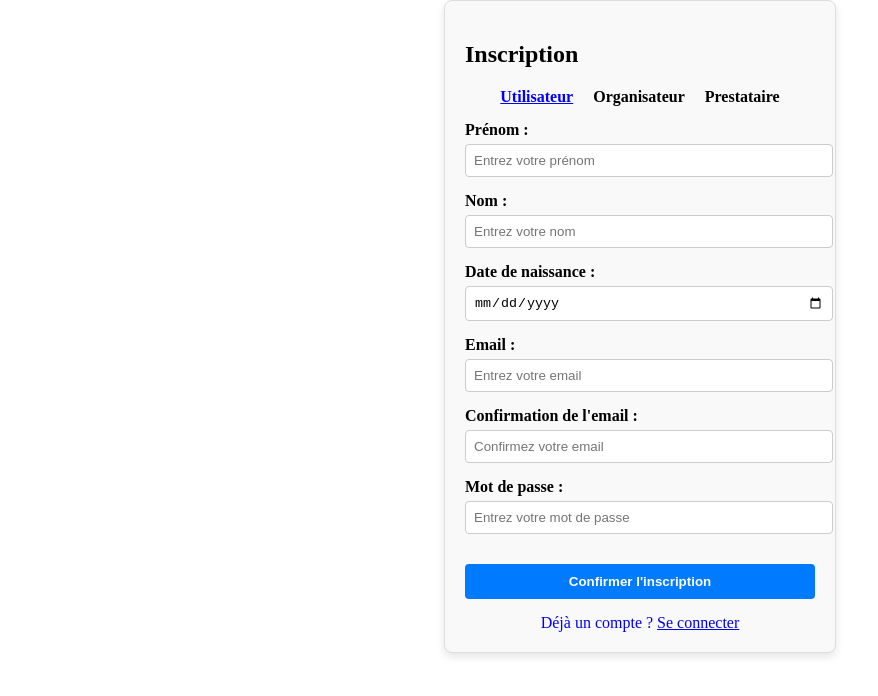
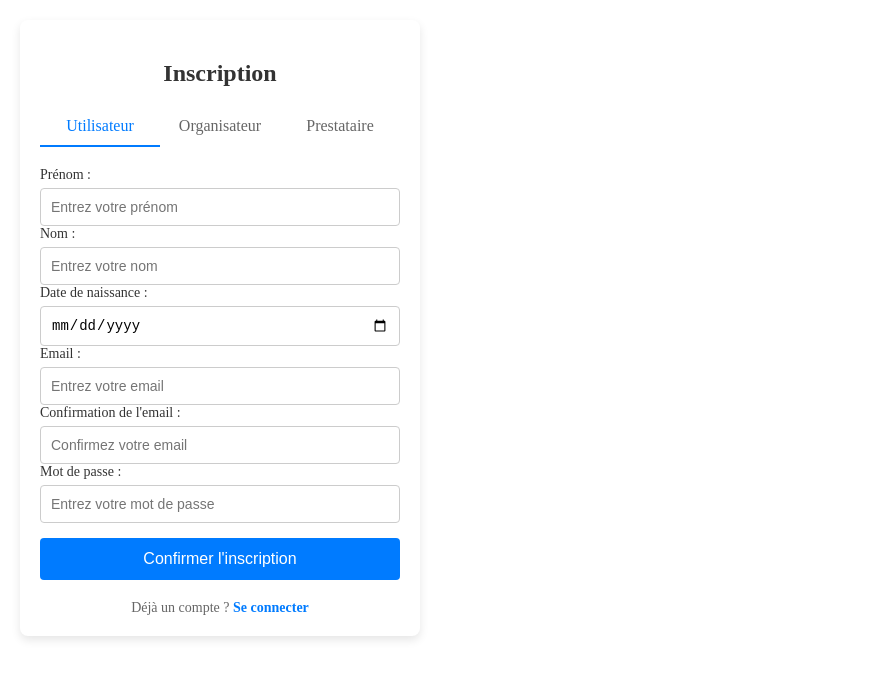
Before and after one commit to Zuuret/SAE-S3-S4_Creepy_Night, a Vue app: page /profil in a window 1280 px wide. Shown: the top 696 px of the page, without its empty margins (0-878 px from the left). Built offline with nearby package versions, Linux system fonts and the light colour scheme.

Commit message:
Création de profil css

```diff
--- a/src/router/index.js
+++ b/src/router/index.js
@@ -3,7 +3,6 @@ import VueRouter from 'vue-router';
 
 import HomeView from '../views/HomeView.vue';
 import CreationProfil from '../views/CreationProfil.vue';
-import ConnectionProfil from '../views/Login.vue'
 
 import ReservationConcertConfirmation from '../views/ReservationConcertConfirmation.vue';
 import ValidationReservation from '../views/ValidationReservation.vue';
@@ -44,7 +43,6 @@ Vue.use(VueRouter);
 const routes = [
   { path: '/', name: 'home', component: HomeView },
   { path: '/profil', name: 'profil', component: CreationProfil },
-  { path: '/login', name: 'login', component: ConnectionProfil},
   { path: '/concert/:id', name: 'reservationConcert', component: ReservationConcertConfirmation },
   { path: '/concert/:id/validate', name: 'validationConcert', component: ValidationReservation },
   { path: '/planning', name: 'Planning', component: ConcertPlanner},
--- a/src/views/Connexion.vue
+++ b/src/views/Connexion.vue
@@ -1,20 +1,35 @@
 <template>
   <div class="login-container">
+    <img src="@/assets/fond_login.png" class="background" alt="fond_login" />
     <div class="login-box">
+      <img src="@/assets/Scream_login.jpg" class="pdp" alt="pdp">
       <h2>Connexion</h2>
       <form @submit.prevent="submitLogin" class="login-form">
         <div class="form-group">
-            <label for="email">Email :</label>
-            <input type="email" v-model="email" id="email" placeholder="Entrez votre email" required>
+          <input
+              type="email"
+              v-model="email"
+              id="email"
+              placeholder="Entrez votre email"
+              required
+          />
         </div>
         <div class="form-group">
-            <label for="motDePasse">Mot de passe :</label>
-            <input type="password" v-model="motDePasse" id="motDePasse" placeholder="Entrez votre mot de passe" required>
+          <input
+              type="password"
+              v-model="motDePasse"
+              id="motDePasse"
+              placeholder="Entrez votre mot de passe"
+              required
+          />
         </div>
         <button type="submit" class="submit-button">Se connecter</button>
       </form>
       <div class="signup-link">
-          <span>Pas de compte ? <router-link to="/profil">S'inscrire</router-link></span>
+        <span>
+          Pas de compte ?
+          <router-link to="/profil">S'inscrire</router-link>
+        </span>
       </div>
       <div v-if="message" class="message">{{ message }}</div>
     </div>
@@ -22,94 +37,157 @@
 </template>
 
 <script>
-  import { utilisateurs, organisateurs } from '@/datasource/data.js';
+import { utilisateurs, organisateurs } from "@/datasource/data.js";
 
 export default {
   name: "PageConnexion",
   data: () => ({
-      email: '',
-      motDePasse: '',
-      message: ''
+    email: "",
+    motDePasse: "",
+    message: "",
   }),
   methods: {
     submitLogin() {
-        const user = utilisateurs.find(user => user.email === this.email && user.motDePasse === this.motDePasse);
-        const organisateur = organisateurs.find(org => org.email === this.email && org.motDePasse === this.motDePasse);
+      const user = utilisateurs.find(
+          (user) => user.email === this.email && user.motDePasse === this.motDePasse
+      );
+      const organisateur = organisateurs.find(
+          (org) =>
+              org.email === this.email && org.motDePasse === this.motDePasse
+      );
 
       if (user) {
         this.message = "Connexion réussie en tant qu'utilisateur !";
-          localStorage.setItem('utilisateurConnecte', JSON.stringify(user));
-          if (this.$route.path !== '/') {
-            this.$router.push({ path: '/' });
+        localStorage.setItem("utilisateurConnecte", JSON.stringify(user));
+        if (this.$route.path !== "/") {
+          this.$router.push({ path: "/" });
         }
       } else if (organisateur) {
         this.message = "Connexion réussie en tant qu'organisateur !";
-          localStorage.setItem('utilisateurConnecte', JSON.stringify(organisateur));
-          if (this.$route.path !== '/home-organisateur') {
-            this.$router.push({ path: '/home-organisateur' });
+        localStorage.setItem(
+            "utilisateurConnecte",
+            JSON.stringify(organisateur)
+        );
+        if (this.$route.path !== "/home-organisateur") {
+          this.$router.push({ path: "/home-organisateur" });
         }
       } else {
-          this.message = "Connexion impossible : l'email ou le mot de passe est incorrect.";
+        this.message =
+            "Connexion impossible : l'email ou le mot de passe est incorrect.";
       }
-      }
-    }
+    },
+  },
 };
 </script>
 
 <style scoped>
-  .login-container {
-    display: flex;
-    flex-direction: column;
-    align-items: center;
+@font-face {
+  font-family: 'whoAsksSatan';
+  src: url('@/assets/fonts/who asks satan.ttf') format('truetype');
+}
+.background {
+  position: fixed;
+  top: 0;
+  left: 0;
+  width: 100%;
+  height: 100%;
+  z-index: -1;
+  filter: brightness(0.8);
 }
 
+.login-container {
+  width: 100%;
+  position: fixed;
+  top: 200px;
+  right: 90px;
+  display: flex;
+  justify-content: flex-end;
+}
 .login-box {
-    width: 350px;
-    border: 1px solid #ddd;
-    border-radius: 8px;
-    padding: 20px;
-    box-shadow: 0px 4px 8px rgba(0, 0, 0, 0.1);
-    background-color: #f9f9f9;
+  width: 35%;
+  padding: 30px;
+  background-color: rgba(0, 0, 0, 0.6);
+  border: 2px solid black;
+  text-align: center;
+  position: relative;
 }
-
+.login-box .pdp {
+  top: -80px;
+  width: 25%;
+  height: 42%;
+  border-radius: 75px;
+  left: 50%;
+  transform: translateX(-50%);
+  position: absolute;
+}
+h2 {
+  font-size: 45px;
+  padding-top: 15px;
+  margin-bottom: 15px;
+  color: #ffffff;
+  font-family: 'Creepster', cursive;
+}
 .login-form {
   display: flex;
   flex-direction: column;
 }
-
 .form-group {
   margin-bottom: 15px;
 }
-
+input {
+  width: 95%;
+  padding: 10px;
+  border: 2px solid #000000;
+  border-radius: 25px;
+  font-size: 22px;
+  font-family: whoAsksSatan, serif;
+  outline: none;
+  background-color: rgba(128, 128, 128, 0.67);
+  color: white;
+}
+input::placeholder {
+  color: #ffffff;
+  font-family: whoAsksSatan,serif;
+  font-size: 22px;
+  opacity: 0.8;
+}
+input:focus {
+  border-color: #9f041c;
+  box-shadow: 0 0 5px rgb(255, 0, 40);
+}
+.signup-link {
+  margin-top: 10px;
+}
+.signup-link span {
+  color: #ffffff;
+  cursor: pointer;
+  font-family: 'Creepster', cursive;
+  font-size: 20px;
+}
 .submit-button {
-    margin-top: 15px;
+  width: 50%;
   padding: 10px;
-    background-color: #007bff;
+  background-color: #ff0027;
   color: white;
   font-weight: bold;
+  font-family: 'Creepster', cursive;
+  font-size: 25px;
   border: none;
-    border-radius: 4px;
+  border-bottom-left-radius: 15px;
+  border-bottom-right-radius: 15px;
   cursor: pointer;
+  position: absolute;
+  bottom: -51px;
+  left: 50%;
+  transform: translateX(-50%);
 }
-
 .submit-button:hover {
-    background-color: #0056b3;
+  background-color: #9f041c;
 }
-
-  .signup-link {
+.message {
   margin-top: 15px;
-    text-align: center;
-  }
-
-  .signup-link span {
-    color: blue;
-    cursor: pointer;
-  }
-
-  .message {
-    color: green;
-    font-weight: bold;
-    margin-top: 15px;
-    text-align: center;
+  font-size: 14px;
+  color: #28a745;
+  font-family: Creepster;
 }
 </style>
--- a/src/views/CreationProfil.vue
+++ b/src/views/CreationProfil.vue
@@ -198,95 +198,140 @@ export default {
 </script>
 
 <style scoped>
-input {
-  width: 100%;
-  padding: 10px;
-  border: 1px solid #ccc;
-  border-radius: 4px;
+/* Global Styles */
+body {
+  font-family: Arial, sans-serif;
+  margin: 0;
+  padding: 0;
+  background-color: #f9f9f9;
+  display: flex;
+  justify-content: center;
+  align-items: center;
+  min-height: 100vh;
 }
 
+/* Container for the form */
 .form-container {
+  width: 100%;
+  max-width: 400px;
+  margin: 20px;
+  background-color: #ffffff;
+  box-shadow: 0 4px 10px rgba(0, 0, 0, 0.1);
+  border-radius: 8px;
+  overflow: hidden;
+}
+
+.form-box {
+  padding: 20px;
+}
+
+h2 {
+  font-size: 24px;
+  text-align: center;
+  margin-bottom: 20px;
+  color: #333;
+}
+
+/* Tabs for user type */
+.user-type-tabs {
+  display: flex;
+  justify-content: space-between;
+  margin-bottom: 20px;
+}
+
+.user-type-tabs span {
+  flex: 1;
+  text-align: center;
+  padding: 10px;
+  cursor: pointer;
+  border-bottom: 2px solid transparent;
+  color: #666;
+  transition: all 0.3s ease;
+}
+
+.user-type-tabs span.active {
+  color: #007BFF;
+  border-bottom: 2px solid #007BFF;
+}
+
+/* Form styles */
+.form-content {
   display: flex;
   flex-direction: column;
-  align-items: center;
+  gap: 15px;
 }
 
 .form-group {
-  margin-bottom: 15px;
-}
-
-.user-type-tabs {
-  display: flex;
-  gap: 20px;
-  justify-content: center;
-  font-weight: bold;
-  margin-bottom: 15px;
-}
-
-.user-type-tabs span {
-  cursor: pointer;
-}
-
-.user-type-tabs .active {
-  color: blue;
-  text-decoration: underline;
-}
-
-.form-box {
-  width: 350px;
-  border: 1px solid #ddd;
-  border-radius: 8px;
-  padding: 20px;
-  box-shadow: 0px 4px 8px rgba(0, 0, 0, 0.1);
-  background-color: #f9f9f9;
-}
-
-.form-content {
   display: flex;
   flex-direction: column;
 }
 
-.form-content label {
-  font-weight: bold;
-  margin-top: 10px;
+label {
+  font-size: 14px;
+  margin-bottom: 5px;
+  color: #333;
 }
 
-.form-content input {
-  padding: 8px;
-  margin-top: 5px;
+input {
+  padding: 10px;
+  font-size: 14px;
   border: 1px solid #ccc;
   border-radius: 4px;
+  transition: all 0.3s ease;
 }
 
+input:focus {
+  border-color: #007BFF;
+  outline: none;
+  box-shadow: 0 0 4px rgba(0, 123, 255, 0.2);
+}
+
+/* Submit Button */
 .submit-button {
-  margin-top: 15px;
-  padding: 10px;
-  background-color: #007bff;
-  color: white;
-  font-weight: bold;
+  padding: 12px;
+  font-size: 16px;
+  color: #fff;
+  background-color: #007BFF;
   border: none;
   border-radius: 4px;
   cursor: pointer;
+  transition: all 0.3s ease;
 }
 
 .submit-button:hover {
   background-color: #0056b3;
 }
 
+/* Message */
 .message {
-  color: green;
-  font-weight: bold;
-  margin-top: 15px;
+  margin-top: 10px;
+  padding: 10px;
+  font-size: 14px;
   text-align: center;
+  background-color: #e7f3ff;
+  color: #007BFF;
+  border: 1px solid #b3d7ff;
+  border-radius: 4px;
 }
 
+/* Login link */
 .login-link {
-  margin-top: 15px;
+  margin-top: 20px;
   text-align: center;
+  font-size: 14px;
 }
 
 .login-link span {
-  color: blue;
-  cursor: pointer;
+  color: #666;
+}
+
+.login-link a {
+  color: #007BFF;
+  text-decoration: none;
+  font-weight: bold;
+}
+
+.login-link a:hover {
+  text-decoration: underline;
 }
 </style>
--- a/src/views/Login.vue
+++ /dev/null
@@ -1,44 +0,0 @@
-<template>
-  <div>
-    <h1>Login</h1>
-    <span>prenom:</span><input v-model="prenom" />
-    <span>Password:</span><input v-model="motDePasse" type="password" />
-    <button @click="redirectionSite">Login</button>
-
-    <p v-if="errorMessage" class="error">{{ errorMessage }}</p>
-  </div>
-</template>
-
-<script>
-import { mapActions, mapState } from "vuex";
-
-export default {
-  name: "ConnectionLogin",
-  data() {
-    return {
-      prenom: '',
-      motDePasse: ''
-    };
-  },
-  computed: {
-    ...mapState('ProfilStore',['utilisateur', 'errorMessage']),
-  },
-  methods: {
-    ...mapActions('ProfilStore',['loginSite']),
-    async redirectionSite() {
-      const result = await this.loginSite({ prenom: this.prenom, motDePasse: this.motDePasse });
-      if (result.success) {
-        await this.$router.push('/');
-      }
-    },
-  },
-};
-</script>
-
-<style scoped>
-.error {
-  color: red;
-  font-size: 14px;
-  margin-top: 10px;
-}
-</style>
```
Also changed, not shown: src/assets/carihorreur.jpg, src/assets/concert.jpg. Lines whose indentation alone changed are shown as unchanged.
